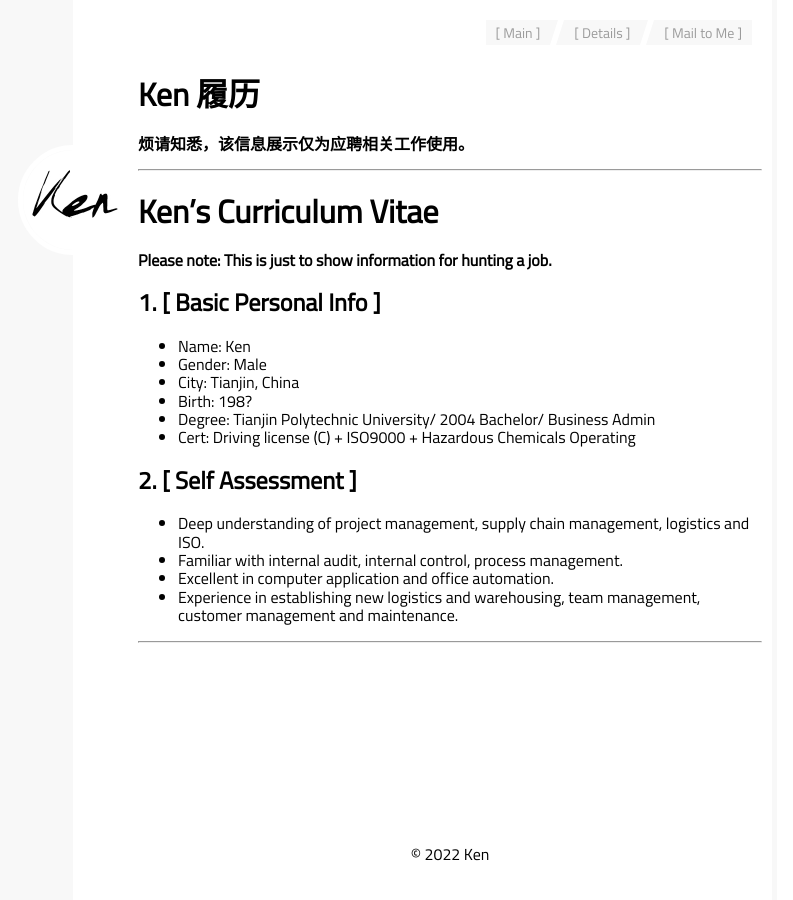
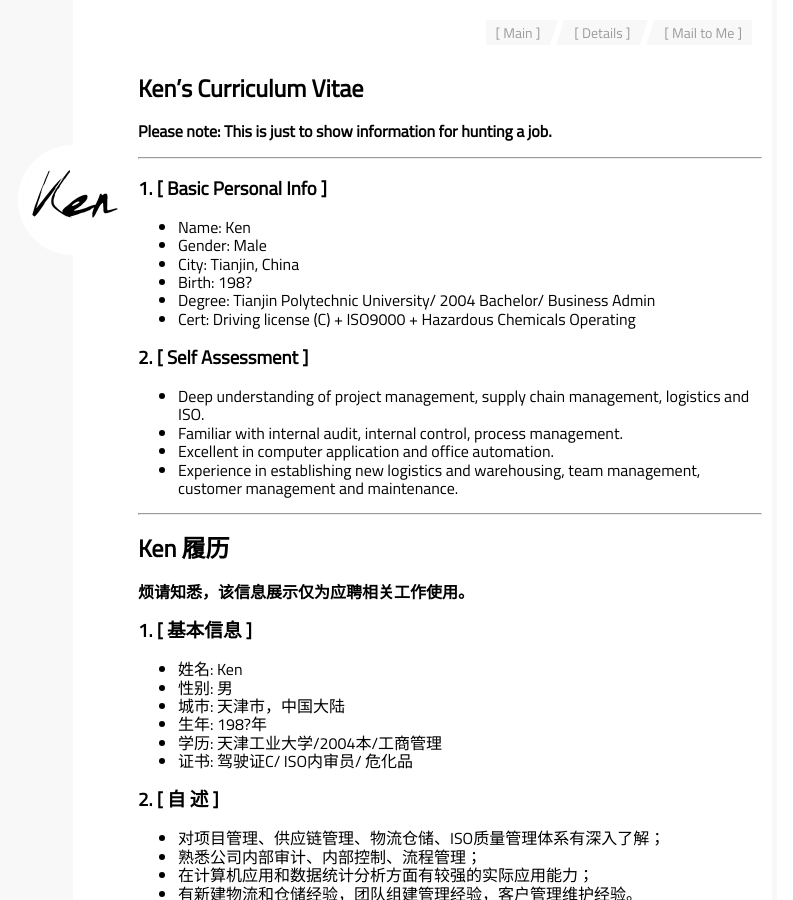
Before and after one commit to kenwebpage/kenwebpage.github.io, a Jekyll site: the page built from index.md, in a window 1280 px wide. Shown: the whole page, without its empty margins (375-1168 px from the left). Built offline with Jekyll 4.4.1, drawn with Linux system fonts in a browser that asks for light colours.

Commit message:
m3_20220814130816

```diff
--- a/index.md
+++ b/index.md
@@ -22,7 +18,7 @@
 - Degree: Tianjin Polytechnic University/ 2004 Bachelor/ Business Admin
 - Cert: Driving license (C) + ISO9000 + Hazardous Chemicals Operating
 
-## 2. [ Self Assessment ]
+### 2. [ Self Assessment ]
 
 - Deep understanding of project management, supply chain management, logistics and ISO.
 - Familiar with internal audit, internal control, process management.
@@ -30,3 +26,25 @@
 - Experience in establishing new logistics and warehousing, team management, customer management and maintenance.
 
 ---
+
+## Ken 履历
+
+**烦请知悉，该信息展示仅为应聘相关工作使用。**
+
+### 1. [ 基本信息 ]
+
+- 姓名: Ken
+- 性别: 男
+- 城市: 天津市，中国大陆
+- 生年: 198?年
+- 学历: 天津工业大学/2004本/工商管理
+- 证书: 驾驶证C/ ISO内审员/ 危化品
+
+### 2. [ 自  述 ]
+
+- 对项目管理、供应链管理、物流仓储、ISO质量管理体系有深入了解；
+- 熟悉公司内部审计、内部控制、流程管理；
+- 在计算机应用和数据统计分析方面有较强的实际应用能力；
+- 有新建物流和仓储经验，团队组建管理经验，客户管理维护经验。
+
+---
```
Also changed, not shown: other parts of index.md (+3 -7 lines).
